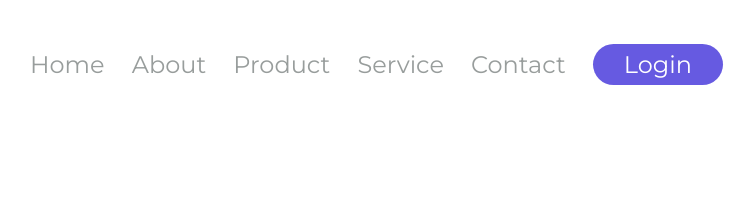
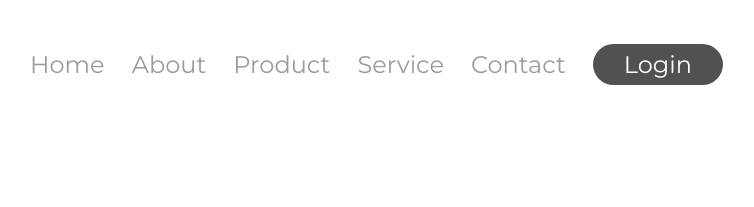
Before and after one commit to jessikinhatake/DesafioProjetoSimples, a plain HTML site: page index.html in a window 1280 px wide. Shown: the top 207 px of the page, without its empty margins (46-800 px from the left). Drawn offline with Linux system fonts and the light colour scheme.

Commit message:
Alteração no titulo html e na cor do button css

```diff
--- a/index.html
+++ b/index.html
@@ -7,7 +7,7 @@
     <link rel="preconnect" href="https://fonts.googleapis.com">
     <link rel="preconnect" href="https://fonts.gstatic.com" crossorigin>
     <link href="https://fonts.googleapis.com/css2?family=Montserrat:ital,wght@0,400;500;600;700;900&display=swap" rel="stylesheet">
-    <title>We care </title>
+    <title>We care - Desafio CSS </title>
 </head>
 <body>
 <header>
--- a/styles.css
+++ b/styles.css
@@ -19,7 +19,7 @@ header {
 }
 
 .button-header {
-    background: #665AE1;
+    background: #515151;
     border-radius: 20.5px;
     Width: 130px;
     Height: 41px;
```
